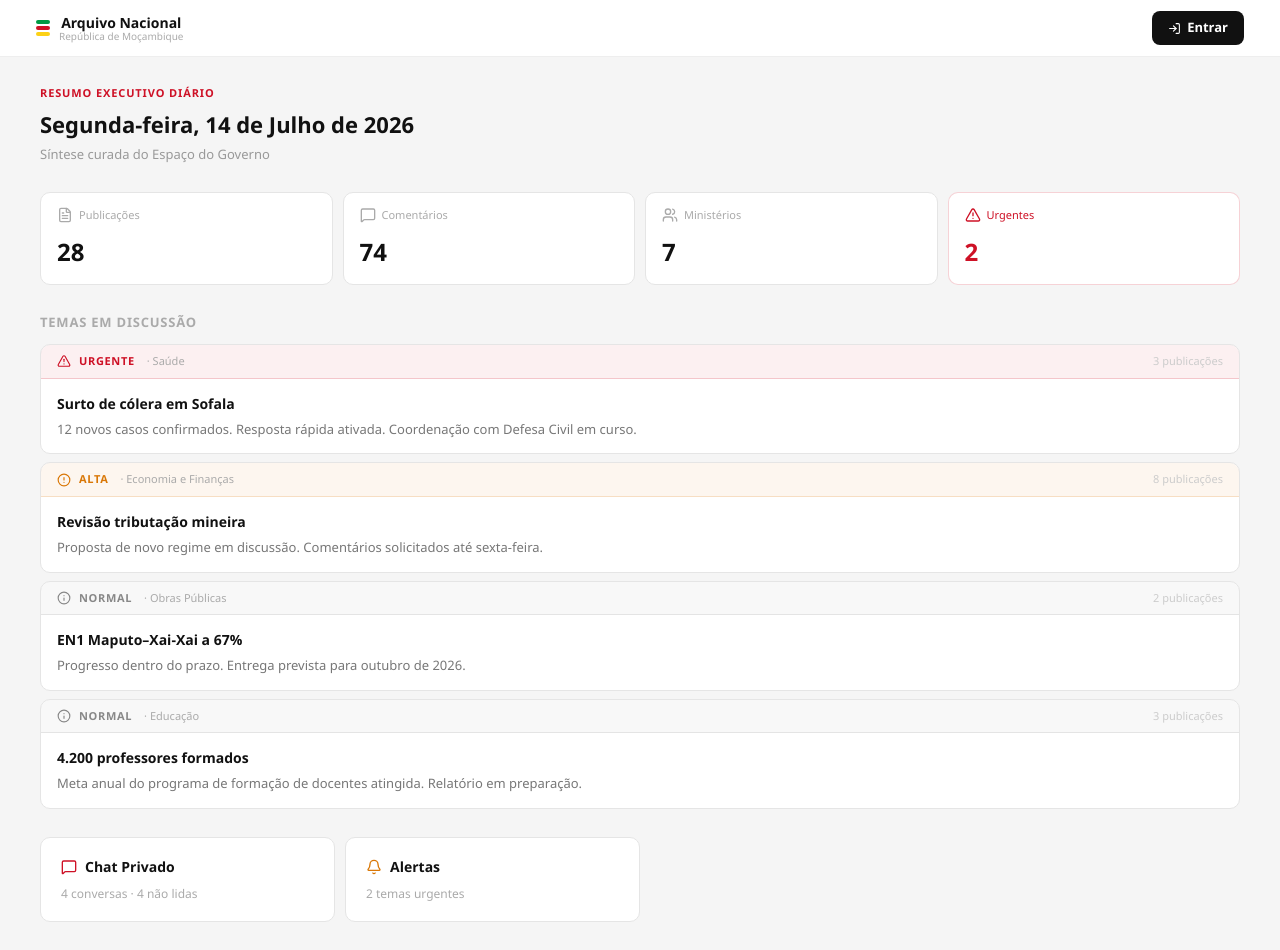
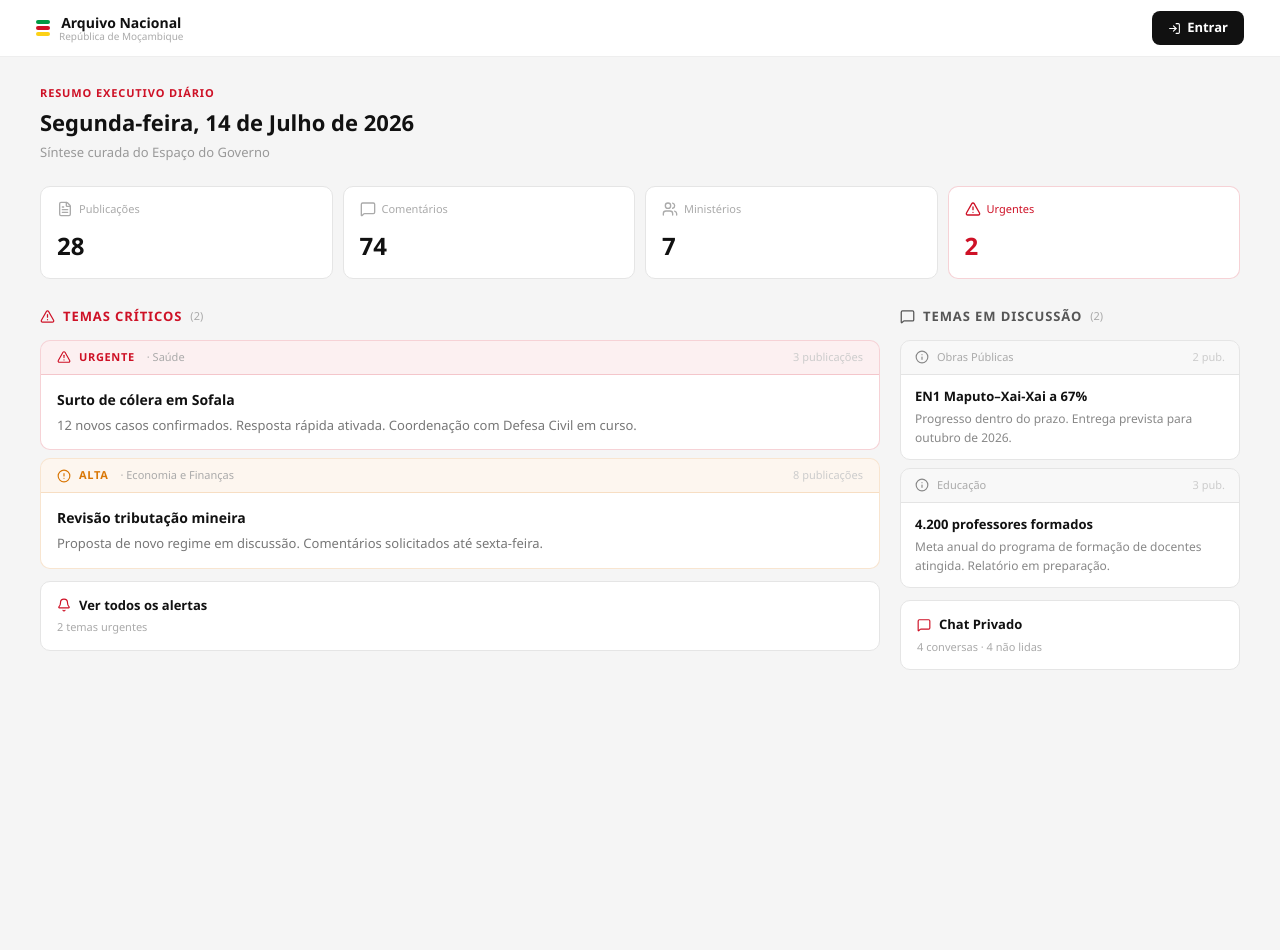
Before and after one commit to saracsguerreiro/arquivo_nacional, a React (Vite) app: page /arquivo_nacional/presidencia in a window 1280 px wide. After the commit the page ends 800 px from the top, so only its background shows below. Built offline with nearby package versions, Linux system fonts and the light colour scheme.

Commit message:
Presidência: logo branco/vermelho/amarelo, underline amarelo, dashboard 2 colunas críticos/discussão
Co-Authored-By: Claude Sonnet 4.6 <noreply@anthropic.com>

```diff
--- a/src/components/Header.tsx
+++ b/src/components/Header.tsx
@@ -15,11 +15,11 @@ export default function Header() {
   const headerBg = isGov ? '#009A44' : isPres ? '#CE1126' : '#FFFFFF'
 
   // Logo stripes per context
-  const stripes = isGov
+  const stripes = isRestricted
     ? ['rgba(255,255,255,0.95)', '#CE1126', '#FCD116']
-    : isPres
-    ? ['rgba(255,255,255,0.95)', 'rgba(255,255,255,0.95)', 'rgba(255,255,255,0.95)']
     : ['#009A44', '#CE1126', '#FCD116']
+
+  const activeUnderline = isGov ? '#CE1126' : '#FCD116'
 
   const govLinks = [
     { label: 'Feed', path: '/governo' },
@@ -79,7 +79,7 @@ export default function Header() {
                     color: '#FFFFFF',
                     background: 'transparent',
                     border: 'none',
-                    borderBottom: isActive ? '2px solid #CE1126' : '2px solid transparent',
+                    borderBottom: isActive ? `2px solid ${activeUnderline}` : '2px solid transparent',
                     borderRadius: 0,
                     opacity: isActive ? 1 : 0.78,
                     transition: 'all 0.12s',
--- a/src/pages/presidencia/Dashboard.tsx
+++ b/src/pages/presidencia/Dashboard.tsx
@@ -15,6 +15,9 @@ export default function Dashboard() {
   const navigate = useNavigate()
   const { date, highlights, stats } = executiveSummary
 
+  const critical = highlights.filter(h => h.priority === 'urgente' || h.priority === 'alta')
+  const discussion = highlights.filter(h => h.priority === 'normal')
+
   return (
     <div style={{ minHeight: '100vh', background: '#F5F5F5' }}>
       <Header />
@@ -22,8 +25,8 @@ export default function Dashboard() {
       <div style={{ maxWidth: W, margin: '0 auto', padding: '28px 20px' }}>
 
         {/* Title */}
-        <div style={{ marginBottom: 28 }}>
-          <p style={{ fontSize: 11, fontWeight: 700, color: '#CE1126', textTransform: 'uppercase', letterSpacing: '0.08em', marginBottom: 6 }}>
+        <div style={{ marginBottom: 24 }}>
+          <p style={{ fontSize: 11, fontWeight: 700, color: '#CE1126', textTransform: 'uppercase', letterSpacing: '0.08em', marginBottom: 4 }}>
             Resumo Executivo Diário
           </p>
           <h1 style={{ fontSize: 22, fontWeight: 800, color: '#111111' }}>{date}</h1>
@@ -33,10 +36,10 @@ export default function Dashboard() {
         {/* Stats row */}
         <div style={{ display: 'grid', gridTemplateColumns: 'repeat(4, 1fr)', gap: 10, marginBottom: 28 }}>
           {[
-            { label: 'Publicações', value: stats.totalPosts, icon: <FileText size={16} /> },
-            { label: 'Comentários', value: stats.totalComments, icon: <MessageSquare size={16} /> },
-            { label: 'Ministérios', value: stats.activeMinistries, icon: <Users size={16} /> },
-            { label: 'Urgentes', value: stats.urgentTopics, icon: <AlertTriangle size={16} />, accent: true },
+            { label: 'Publicações',  value: stats.totalPosts,       icon: <FileText size={16} /> },
+            { label: 'Comentários',  value: stats.totalComments,    icon: <MessageSquare size={16} /> },
+            { label: 'Ministérios',  value: stats.activeMinistries, icon: <Users size={16} /> },
+            { label: 'Urgentes',     value: stats.urgentTopics,     icon: <AlertTriangle size={16} />, accent: true },
           ].map(s => (
             <div key={s.label} style={{ background: '#FFFFFF', border: `1px solid ${s.accent ? '#CE112630' : '#E5E5E5'}`, borderRadius: 10, padding: '14px 16px' }}>
               <div style={{ display: 'flex', alignItems: 'center', gap: 6, marginBottom: 10, color: s.accent ? '#CE1126' : '#AAAAAA' }}>
@@ -48,15 +51,24 @@ export default function Dashboard() {
           ))}
         </div>
 
-        {/* Highlights */}
-        <h2 style={{ fontSize: 13, fontWeight: 700, color: '#AAAAAA', textTransform: 'uppercase', letterSpacing: '0.06em', marginBottom: 12 }}>
-          Temas em discussão
+        {/* Two-column layout */}
+        <div style={{ display: 'flex', gap: 20, alignItems: 'flex-start' }}>
+
+          {/* LEFT — Temas Críticos */}
+          <div style={{ flex: 1, minWidth: 0 }}>
+            <div style={{ display: 'flex', alignItems: 'center', gap: 8, marginBottom: 14 }}>
+              <AlertTriangle size={15} style={{ color: '#CE1126' }} />
+              <h2 style={{ fontSize: 13, fontWeight: 700, color: '#CE1126', textTransform: 'uppercase', letterSpacing: '0.07em' }}>
+                Temas Críticos
               </h2>
-        <div style={{ display: 'flex', flexDirection: 'column', gap: 8, marginBottom: 28 }}>
-          {highlights.map((h, i) => {
+              <span style={{ fontSize: 11, color: '#AAAAAA' }}>({critical.length})</span>
+            </div>
+
+            <div style={{ display: 'flex', flexDirection: 'column', gap: 8 }}>
+              {critical.map((h, i) => {
                 const cfg = P_CONFIG[h.priority as keyof typeof P_CONFIG]
                 return (
-              <div key={i} style={{ background: '#FFFFFF', border: `1px solid #E5E5E5`, borderRadius: 10, overflow: 'hidden' }}>
+                  <div key={i} style={{ background: '#FFFFFF', border: `1px solid ${cfg.border}`, borderRadius: 10, overflow: 'hidden' }}>
                     <div style={{ display: 'flex', alignItems: 'center', gap: 8, padding: '8px 16px', background: cfg.bg, borderBottom: `1px solid ${cfg.border}` }}>
                       <span style={{ color: cfg.color }}>{cfg.icon}</span>
                       <span style={{ fontSize: 11, fontWeight: 700, color: cfg.color, textTransform: 'uppercase', letterSpacing: '0.06em' }}>{h.priority}</span>
@@ -70,31 +82,65 @@ export default function Dashboard() {
                   </div>
                 )
               })}
+
+              {/* Quick access */}
+              <div style={{ display: 'flex', gap: 8, marginTop: 4 }}>
+                <button onClick={() => navigate('/presidencia/alertas')}
+                  style={{ flex: 1, background: '#FFFFFF', border: '1px solid #E5E5E5', borderRadius: 10, padding: '14px 16px', textAlign: 'left', transition: 'border-color 0.15s' }}
+                  onMouseEnter={e => (e.currentTarget.style.borderColor = '#CE1126')}
+                  onMouseLeave={e => (e.currentTarget.style.borderColor = '#E5E5E5')}>
+                  <div style={{ display: 'flex', alignItems: 'center', gap: 8, marginBottom: 4 }}>
+                    <Bell size={14} style={{ color: '#CE1126' }} />
+                    <span style={{ fontSize: 13, fontWeight: 700, color: '#111111' }}>Ver todos os alertas</span>
+                  </div>
+                  <p style={{ fontSize: 11, color: '#AAAAAA' }}>{stats.urgentTopics} temas urgentes</p>
+                </button>
+              </div>
+            </div>
           </div>
 
-        {/* Quick access */}
-        <div style={{ display: 'grid', gridTemplateColumns: 'repeat(2, 1fr)', gap: 10, maxWidth: 600 }}>
+          {/* RIGHT — Temas em Discussão */}
+          <div style={{ width: 340, flexShrink: 0 }}>
+            <div style={{ display: 'flex', alignItems: 'center', gap: 8, marginBottom: 14 }}>
+              <MessageSquare size={15} style={{ color: '#555555' }} />
+              <h2 style={{ fontSize: 13, fontWeight: 700, color: '#555555', textTransform: 'uppercase', letterSpacing: '0.07em' }}>
+                Temas em Discussão
+              </h2>
+              <span style={{ fontSize: 11, color: '#AAAAAA' }}>({discussion.length})</span>
+            </div>
+
+            <div style={{ display: 'flex', flexDirection: 'column', gap: 8 }}>
+              {discussion.map((h, i) => {
+                const cfg = P_CONFIG[h.priority as keyof typeof P_CONFIG]
+                return (
+                  <div key={i} style={{ background: '#FFFFFF', border: '1px solid #E5E5E5', borderRadius: 10, overflow: 'hidden' }}>
+                    <div style={{ display: 'flex', alignItems: 'center', gap: 8, padding: '8px 14px', background: cfg.bg, borderBottom: `1px solid ${cfg.border}` }}>
+                      <span style={{ color: cfg.color }}>{cfg.icon}</span>
+                      <span style={{ fontSize: 11, color: '#AAAAAA' }}>{h.ministry}</span>
+                      <span style={{ fontSize: 11, color: '#CCCCCC', marginLeft: 'auto' }}>{h.posts} pub.</span>
+                    </div>
+                    <div style={{ padding: '12px 14px' }}>
+                      <p style={{ fontSize: 13, fontWeight: 700, color: '#111111', marginBottom: 4 }}>{h.topic}</p>
+                      <p style={{ fontSize: 12, color: '#888888', lineHeight: 1.55 }}>{h.summary}</p>
+                    </div>
+                  </div>
+                )
+              })}
+
+              {/* Chat quick access */}
               <button onClick={() => navigate('/presidencia/chat')}
-            style={{ background: '#FFFFFF', border: '1px solid #E5E5E5', borderRadius: 10, padding: '18px 20px', textAlign: 'left', transition: 'border-color 0.15s' }}
+                style={{ background: '#FFFFFF', border: '1px solid #E5E5E5', borderRadius: 10, padding: '14px 16px', textAlign: 'left', width: '100%', marginTop: 4, transition: 'border-color 0.15s' }}
                 onMouseEnter={e => (e.currentTarget.style.borderColor = '#CE1126')}
                 onMouseLeave={e => (e.currentTarget.style.borderColor = '#E5E5E5')}>
-            <div style={{ display: 'flex', alignItems: 'center', gap: 8, marginBottom: 8 }}>
-              <MessageSquare size={16} style={{ color: '#CE1126' }} />
-              <span style={{ fontSize: 14, fontWeight: 700, color: '#111111' }}>Chat Privado</span>
+                <div style={{ display: 'flex', alignItems: 'center', gap: 8, marginBottom: 4 }}>
+                  <MessageSquare size={14} style={{ color: '#CE1126' }} />
+                  <span style={{ fontSize: 13, fontWeight: 700, color: '#111111' }}>Chat Privado</span>
                 </div>
-            <p style={{ fontSize: 12, color: '#AAAAAA' }}>4 conversas · 4 não lidas</p>
+                <p style={{ fontSize: 11, color: '#AAAAAA' }}>4 conversas · 4 não lidas</p>
               </button>
+            </div>
+          </div>
 
-          <button onClick={() => navigate('/presidencia/alertas')}
-            style={{ background: '#FFFFFF', border: '1px solid #E5E5E5', borderRadius: 10, padding: '18px 20px', textAlign: 'left', transition: 'border-color 0.15s' }}
-            onMouseEnter={e => (e.currentTarget.style.borderColor = '#D97706')}
-            onMouseLeave={e => (e.currentTarget.style.borderColor = '#E5E5E5')}>
-            <div style={{ display: 'flex', alignItems: 'center', gap: 8, marginBottom: 8 }}>
-              <Bell size={16} style={{ color: '#D97706' }} />
-              <span style={{ fontSize: 14, fontWeight: 700, color: '#111111' }}>Alertas</span>
-            </div>
-            <p style={{ fontSize: 12, color: '#AAAAAA' }}>{stats.urgentTopics} temas urgentes</p>
-          </button>
         </div>
       </div>
     </div>
```
Lines whose indentation alone changed are shown as unchanged.
